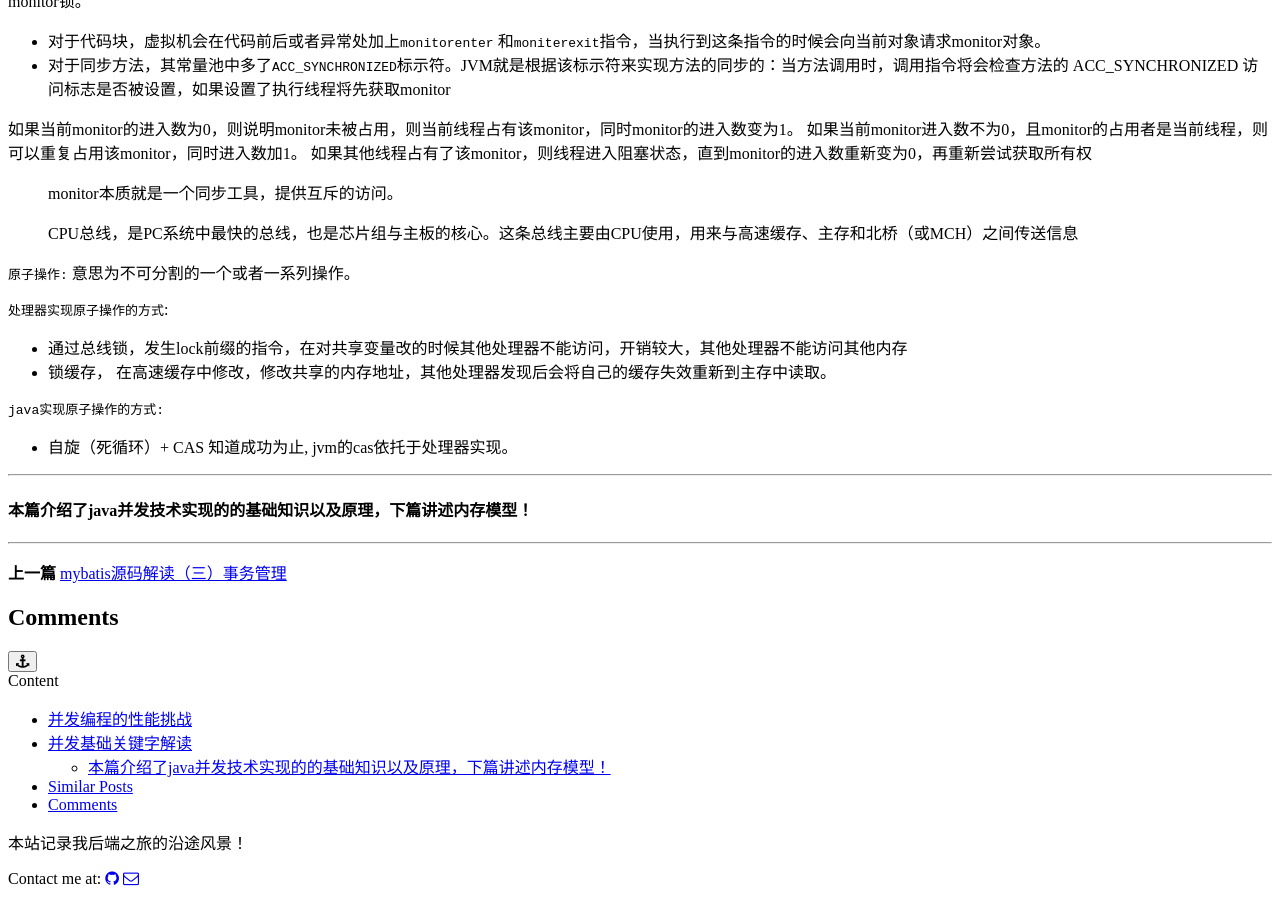
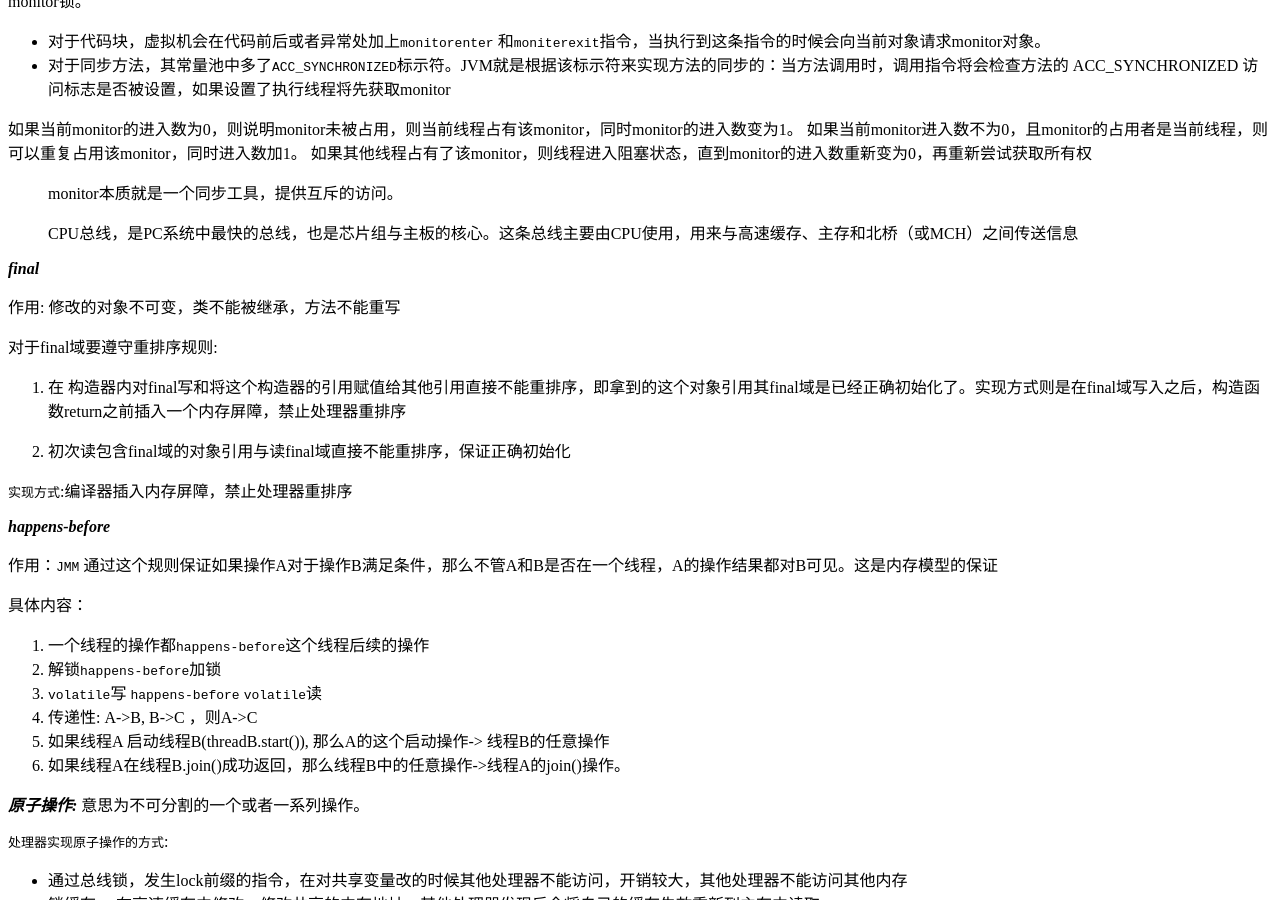
Before and after one commit to awakebymyself/awakebymyself.github.io, a Jekyll site: the page built from _posts/2019-01-03-concurrent1.md, in a window 1280 px wide and 900 px high, scrolled down 1442 px. Built offline with Jekyll 4.4.1, drawn with Linux system fonts in a browser that asks for light colours; comment, search, counter and statistics services are not loaded; a style sheet for code colours, icons or effects is not loaded.

Commit message:
update post

```diff
--- a/_posts/2019-01-03-concurrent1.md
+++ b/_posts/2019-01-03-concurrent1.md
@@ -72,7 +72,34 @@ author: Lzg
 
  > CPU总线，是PC系统中最快的总线，也是芯片组与主板的核心。这条总线主要由CPU使用，用来与高速缓存、主存和北桥（或MCH）之间传送信息
 
-`原子操作:` 意思为不可分割的一个或者一系列操作。
+***final***
+
+作用: 修改的对象不可变，类不能被继承，方法不能重写
+
+对于final域要遵守重排序规则:
+ 1. 在 构造器内对final写和将这个构造器的引用赋值给其他引用直接不能重排序，即拿到的这个对象引用其final域是已经正确初始化了。实现方式则是在final域写入之后，构造函数return之前插入一个内存屏障，禁止处理器重排序
+
+ 2. 初次读包含final域的对象引用与读final域直接不能重排序，保证正确初始化
+
+`实现方式`:编译器插入内存屏障，禁止处理器重排序
+
+
+***happens-before***
+
+作用：`JMM` 通过这个规则保证如果操作A对于操作B满足条件，那么不管A和B是否在一个线程，A的操作结果都对B可见。这是内存模型的保证
+
+具体内容：
+ 1. 一个线程的操作都`happens-before`这个线程后续的操作
+ 2. 解锁`happens-before`加锁
+ 3. `volatile`写 `happens-before` `volatile`读
+ 4. 传递性: A->B, B->C ，则A->C
+ 5. 如果线程A 启动线程B(threadB.start()), 那么A的这个启动操作-> 线程B的任意操作
+ 6. 如果线程A在线程B.join()成功返回，那么线程B中的任意操作->线程A的join()操作。
+
+
+
+
+***原子操作:*** 意思为不可分割的一个或者一系列操作。
 
 `处理器实现原子操作的方式`:
  * 通过总线锁，发生lock前缀的指令，在对共享变量改的时候其他处理器不能访问，开销较大，其他处理器不能访问其他内存
```
